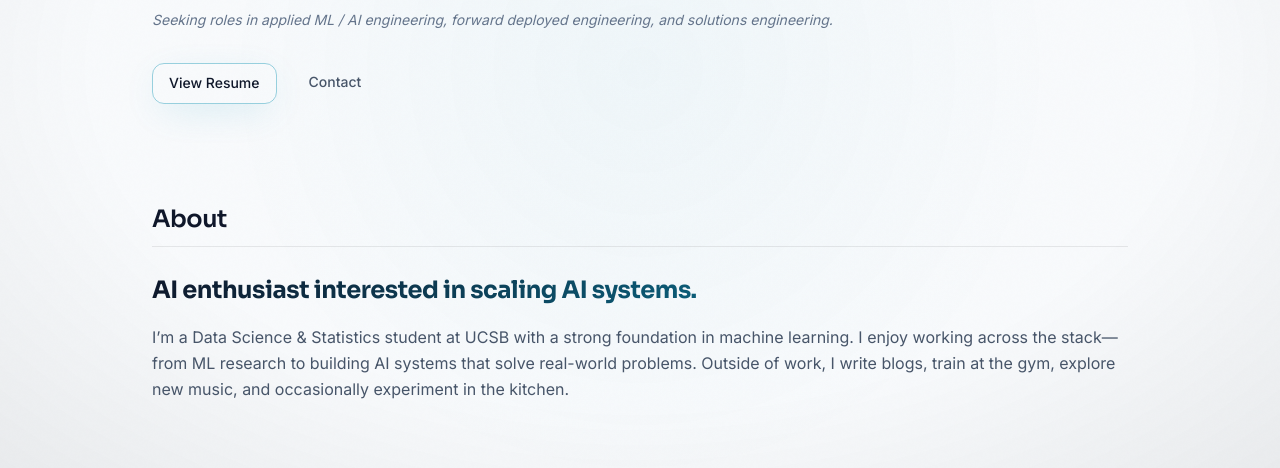
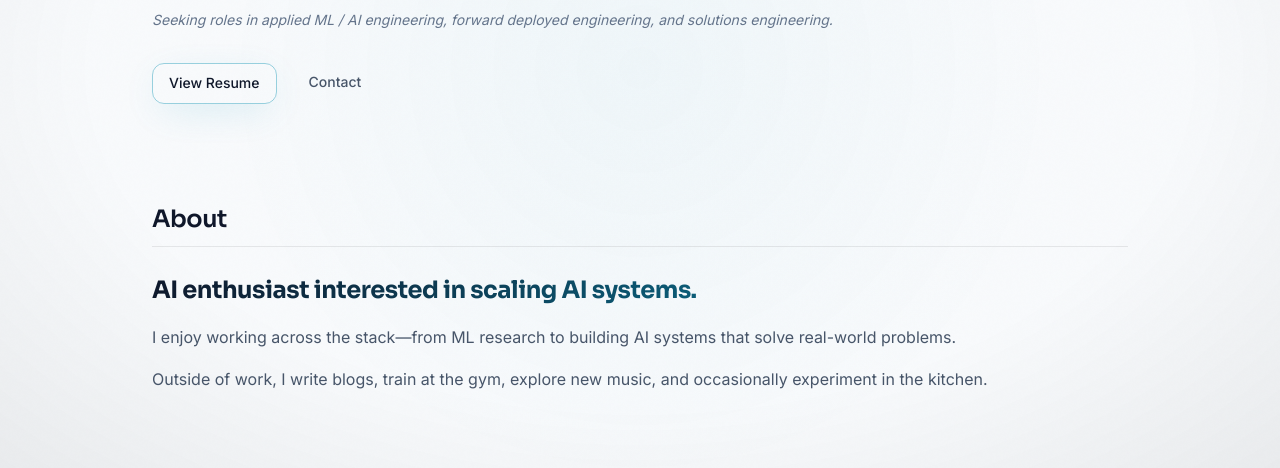
Before and after one commit to cubeerea/hank_website, a plain HTML site: page index.html in a window 1280 px wide. Shown: the part 332-800 px from the top of the page. Drawn offline with Linux system fonts and the light colour scheme.

Commit message:
Update About section text

```diff
--- a/index.html
+++ b/index.html
@@ -73,9 +73,11 @@
         <section class="section fade-in" id="about">
             <h2 class="section__title">About</h2>
             <p class="about__tagline">AI enthusiast interested in scaling AI systems.</p>
-            <p>I’m a Data Science & Statistics student at UCSB with a strong foundation in machine learning. I enjoy
-                working across the stack—from ML research to building AI systems that solve real-world problems. Outside
-                of work, I write blogs, train at the gym, explore new music, and occasionally experiment in the kitchen.
+            <p>I enjoy working across the stack—from ML research to building AI systems that solve real-world problems.
+            </p>
+            <p>
+                Outside of work, I write blogs, train at the gym, explore new music, and occasionally experiment in the
+                kitchen.
             </p>
 
         </section>
```
